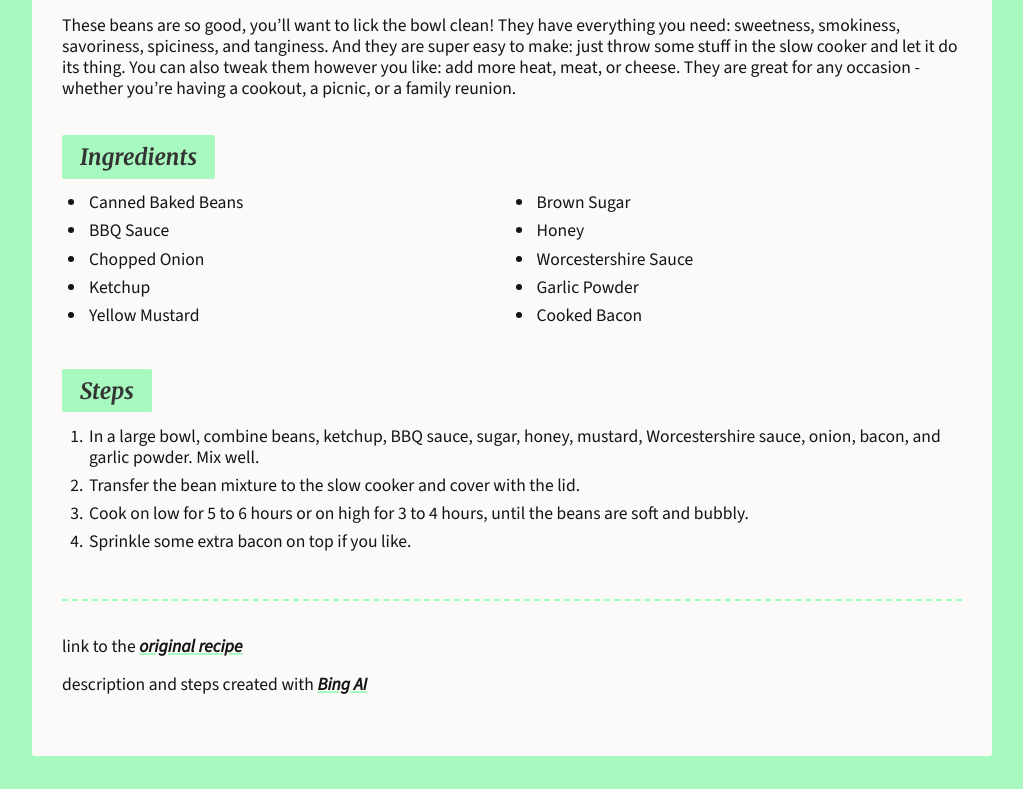
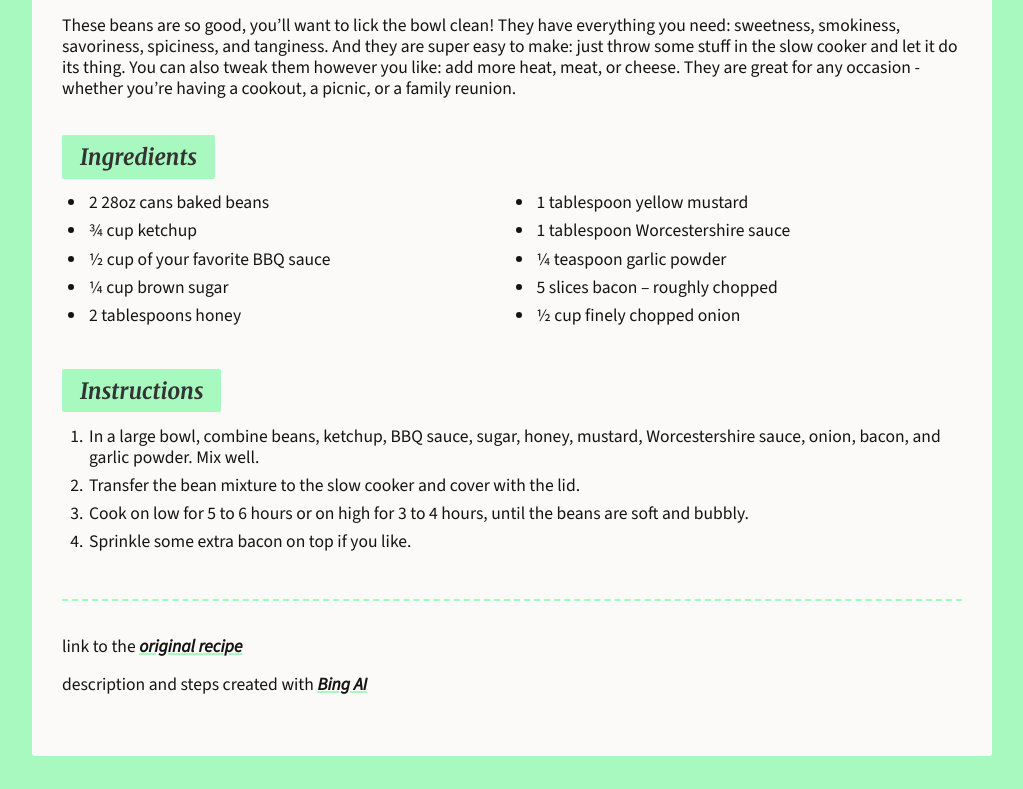
Before and after one commit to micha3l-e/recipe-archive, a plain HTML site: page recipes/baked-beans.html in a window 1280 px wide. Shown: the part 755-1544 px from the top of the page, without its empty margins (128-1151 px from the left). Drawn offline with nearby package versions, Linux system fonts and the light colour scheme.

Commit message:
Edits copy in recipe page

```diff
--- a/recipes/baked-beans.html
+++ b/recipes/baked-beans.html
@@ -23,18 +23,18 @@
 
         <h2>Ingredients</h2>
         <ul>
-            <li>Canned Baked Beans</li>
-            <li>BBQ Sauce</li>
-            <li>Chopped Onion</li>
-            <li>Ketchup</li>
-            <li>Yellow Mustard</li>
-            <li>Brown Sugar</li>
-            <li>Honey</li>
-            <li>Worcestershire Sauce</li>
-            <li>Garlic Powder</li>
-            <li>Cooked Bacon</li>
+            <li>2 28oz cans baked beans</li>
+            <li>¾ cup ketchup</li>
+            <li>½ cup of your favorite BBQ sauce</li>
+            <li>¼ cup brown sugar</li>
+            <li>2 tablespoons honey</li>
+            <li>1 tablespoon yellow mustard</li>
+            <li>1 tablespoon Worcestershire sauce</li>
+            <li>¼ teaspoon garlic powder</li>
+            <li>5 slices bacon – roughly chopped</li>
+            <li>½ cup finely chopped onion</li>
         </ul>
-        <h2>Steps</h2>
+        <h2>Instructions</h2>
         <ol>
             <li>In a large bowl, combine beans, ketchup, BBQ sauce, sugar, honey, mustard, Worcestershire sauce, onion, bacon, and garlic powder. Mix well.</li>
             <li>Transfer the bean mixture to the slow cooker and cover with the lid.</li>
```
